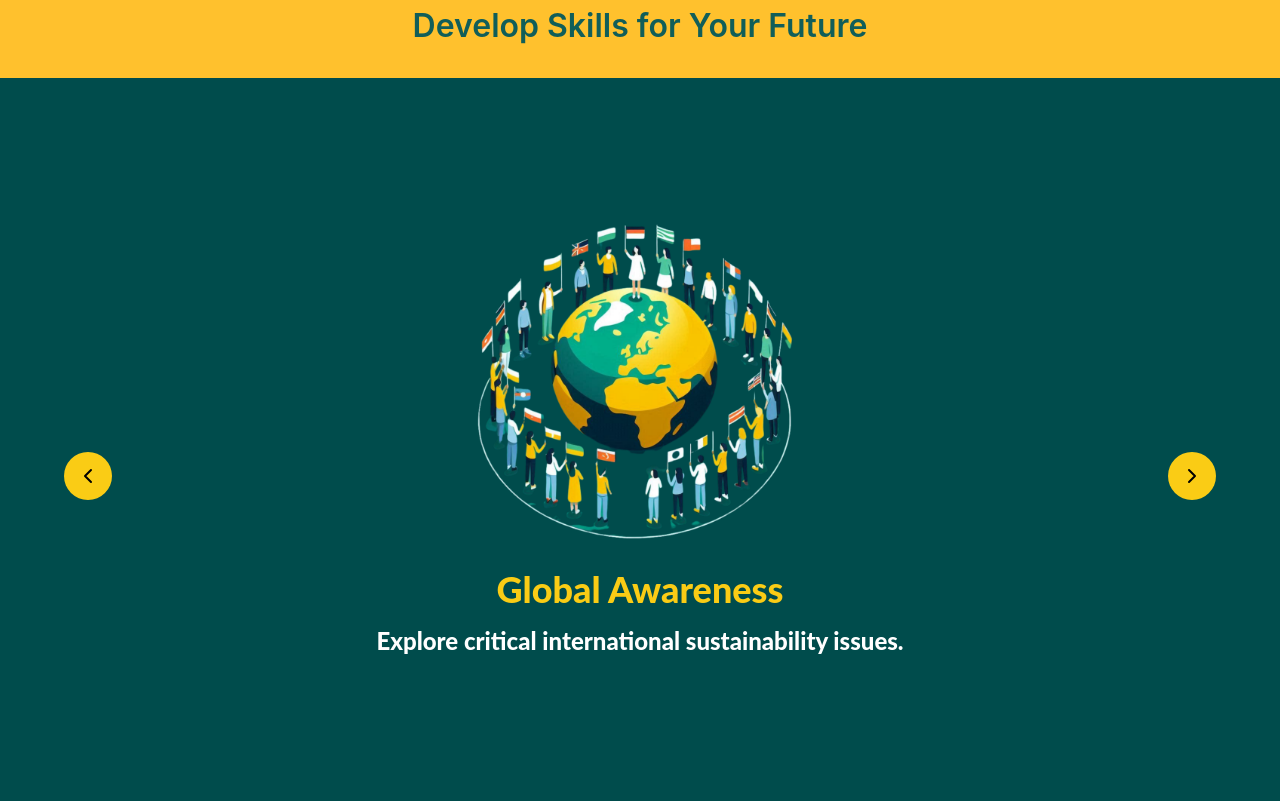
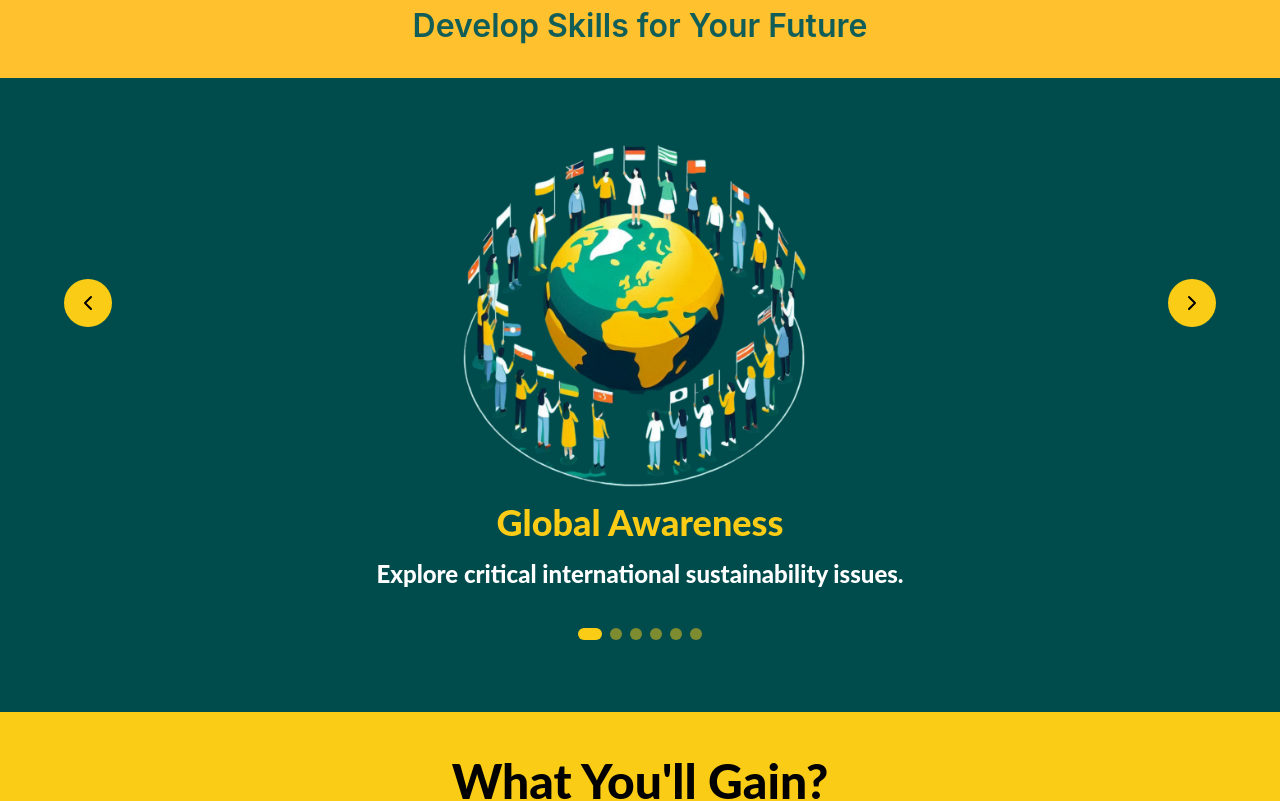
Before and after one commit to sushrut-patil/sustainaspark, a React (Create React App) app: page / in a window 1280 px wide. Shown: the part 1928-2729 px from the top of the page. Built offline with nearby package versions, Linux system fonts and the light colour scheme.

Commit message:
Benfits SLider Done

```diff
--- a/src/Components/BenefitsSlider.js
+++ b/src/Components/BenefitsSlider.js
@@ -32,7 +32,7 @@ const BenefitsSlider = () => {
     },
     {
       title: "Become a Vongster",
-      description: "VIP Access: Get priority registration for future VONG events and workshops.Mentorship Opportunities: Learn from experienced sustainability leaders and gain invaluable guidance",
+      description: "VIP Access: Get priority registration for future VONG events and workshops. Mentorship Opportunities: Learn from experienced sustainability leaders and gain invaluable guidance",
       image: "/images/whyImages/vong.png",
     }
   ];
@@ -52,7 +52,7 @@ const BenefitsSlider = () => {
   return (
     <section className="bg-[#004C4C]">
       {/* Header */}
-      <div style={{ backgroundColor: '#FFC12D' }} className="py-8 mb-12 w-full text-center">
+      <div style={{ backgroundColor: '#FFC12D' }} className="py-8 w-full text-center">
         <h2 className="text-4xl font-extrabold mb-2 text-black-800 lg:text-[48px] lg:leading-[57.6px]">
           Why Join SustainaSpark 4?
         </h2>
@@ -64,10 +64,10 @@ const BenefitsSlider = () => {
         {/* Slider */}
         <div className="relative max-w-6xl mx-auto">
           {/* Main content */}
-          <div className="relative h-[700px] flex items-center justify-center">
+          <div className="relative h-[550px] flex items-center justify-center">
             <div className="text-center w-full max-w-3xl mx-auto">
               {/* Globe illustration with people */}
-              <div className="relative w-96 h-96 mx-auto">
+              <div className="relative w-90 h-96 mx-auto">
                 <img
                   src={slides[currentSlide].image}
                   alt={slides[currentSlide].title}
@@ -76,7 +76,7 @@ const BenefitsSlider = () => {
               </div>
 
               {/* Text content container with fixed height */}
-              <div className="h-[200px] flex flex-col justify-start">
+              <div className="flex flex-col justify-start">
                 <h3 className="text-yellow-400"
                     style={{
                       fontFamily: 'Lato',
@@ -103,21 +103,21 @@ const BenefitsSlider = () => {
             {/* Navigation buttons - positioned relative to the fixed height container */}
             <button
               onClick={prevSlide}
-              className="absolute left-0 top-1/2 -translate-y-1/2 bg-yellow-400 rounded-full p-3 hover:bg-yellow-300 transition-colors"
+              className="absolute left-0 top-1/2 -translate-y-1/2 bg-yellow-400 rounded-full mt-[-50px] p-3 hover:bg-yellow-300 transition-colors"
             >
               <ChevronLeft size={24} className="text-black" />
             </button>
 
             <button
               onClick={nextSlide}
-              className="absolute right-0 top-1/2 -translate-y-1/2 bg-yellow-400 rounded-full p-3 hover:bg-yellow-300 transition-colors"
+              className="absolute right-0 top-1/2 -translate-y-1/2 bg-yellow-400 rounded-full mt-[-50px] p-3 hover:bg-yellow-300 transition-colors"
             >
               <ChevronRight size={24} className="text-black" />
             </button>
           </div>
 
           {/* Navigation dots */}
-          <div className="flex justify-center gap-2 pb-8">
+          <div className="flex justify-center gap-2 pb-2">
             {slides.map((_, index) => (
               <button
                 key={index}
```
